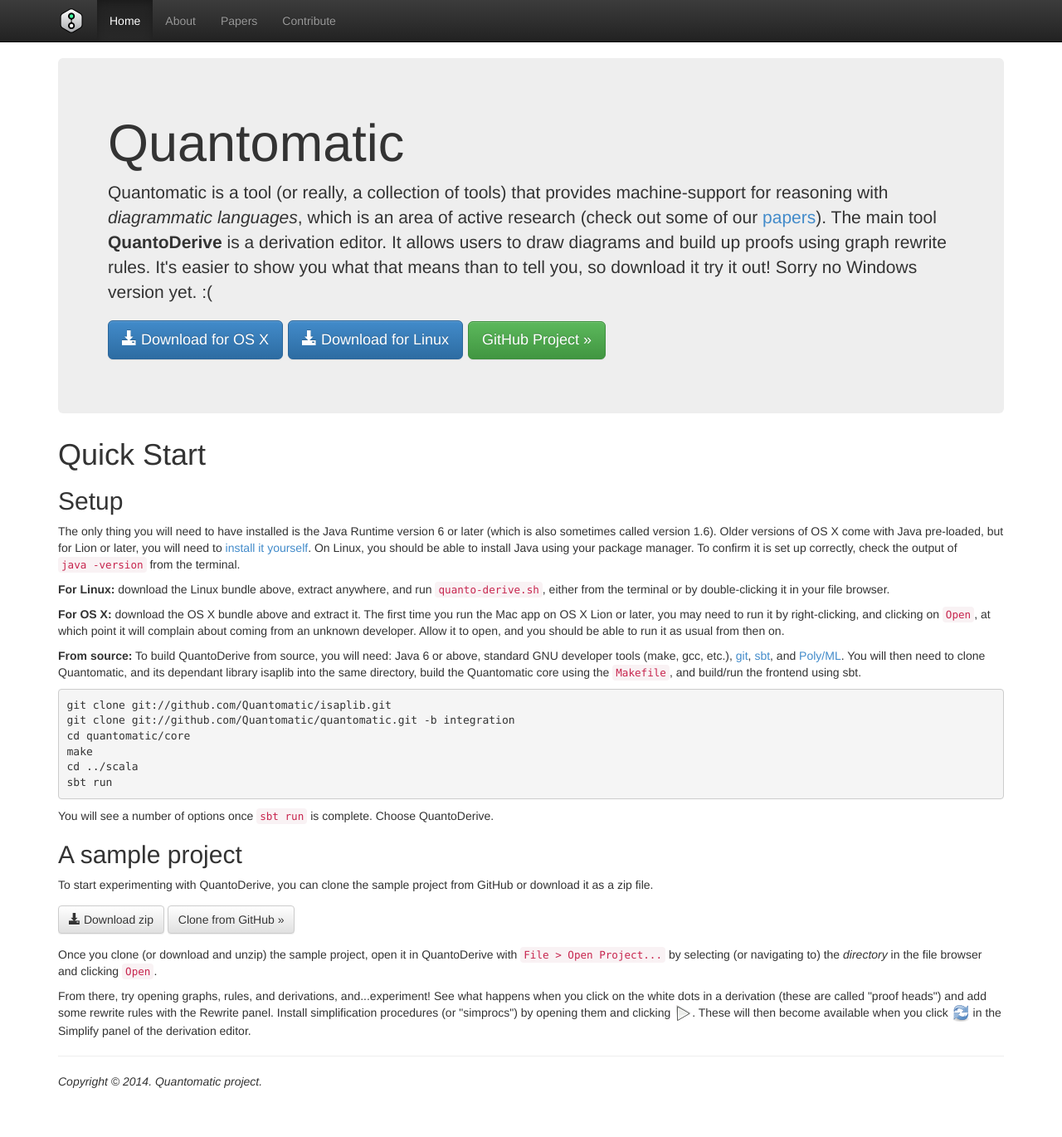
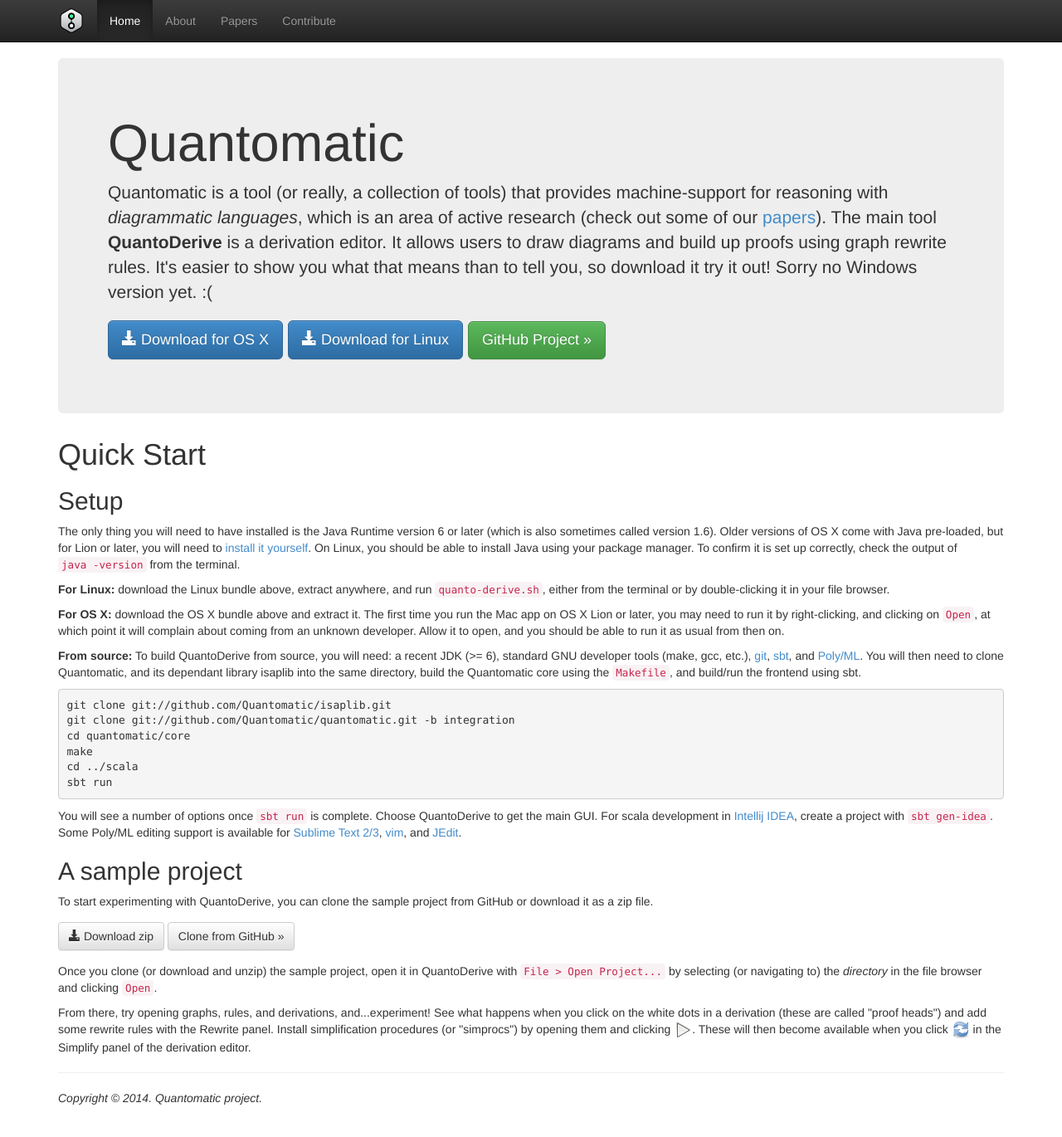
Before and after one commit to zxcalc/Quantomatic.github.io, a Jekyll site: the page built from index.html, in a window 1280 px wide and 1373 px high. Shown: the top 1370 px of the window at 83% size. Built offline with Jekyll 4.4.1, drawn with Linux system fonts in a browser that asks for light colours; nearby versions of some CDN libraries; Markdown is read by kramdown in place of the engine named in the settings.

Commit message:
added notes about development

```diff
--- a/index.html
+++ b/index.html
@@ -22,7 +22,7 @@
 
 <p><b>For OS X:</b> download the OS X bundle above and extract it. The first time you run the Mac app on OS X Lion or later, you may need to run it by right-clicking, and clicking on <code>Open</code>, at which point it will complain about coming from an unknown developer. Allow it to open, and you should be able to run it as usual from then on.</p>
 
-<p><b>From source:</b> To build QuantoDerive from source, you will need: Java 6 or above, standard GNU developer tools (make, gcc, etc.), <a href="http://git-scm.com/">git</a>, <a href="http://www.scala-sbt.org/">sbt</a>, and <a href="http://www.polyml.org/">Poly/ML</a>. You will then need to clone Quantomatic, and its dependant library isaplib into the same directory, build the Quantomatic core using the <code>Makefile</code>, and build/run the frontend using sbt.</p>
+<p><b>From source:</b> To build QuantoDerive from source, you will need: a recent JDK (&gt;= 6), standard GNU developer tools (make, gcc, etc.), <a href="http://git-scm.com/">git</a>, <a href="http://www.scala-sbt.org/">sbt</a>, and <a href="http://www.polyml.org/">Poly/ML</a>. You will then need to clone Quantomatic, and its dependant library isaplib into the same directory, build the Quantomatic core using the <code>Makefile</code>, and build/run the frontend using sbt.</p>
 
 <pre>
 git clone git://github.com/Quantomatic/isaplib.git
@@ -33,7 +33,7 @@
 sbt run
 </pre>
 
-<p>You will see a number of options once <code>sbt run</code> is complete. Choose QuantoDerive.</p>
+<p>You will see a number of options once <code>sbt run</code> is complete. Choose QuantoDerive to get the main GUI. For scala development in <a href="http://www.jetbrains.com/idea/">Intellij IDEA</a>, create a project with <code>sbt gen-idea</code>. Some Poly/ML editing support is available for <a href="https://github.com/akissinger/sublime-polyml">Sublime Text 2/3</a>, <a href="https://github.com/vim-scripts/sml_polyml.vim">vim</a>, and <a href="http://dream.inf.ed.ac.uk/projects/polyml/jedit-plugin/">JEdit</a>.</p>
 
 <h2>A sample project</h2>
 
```
